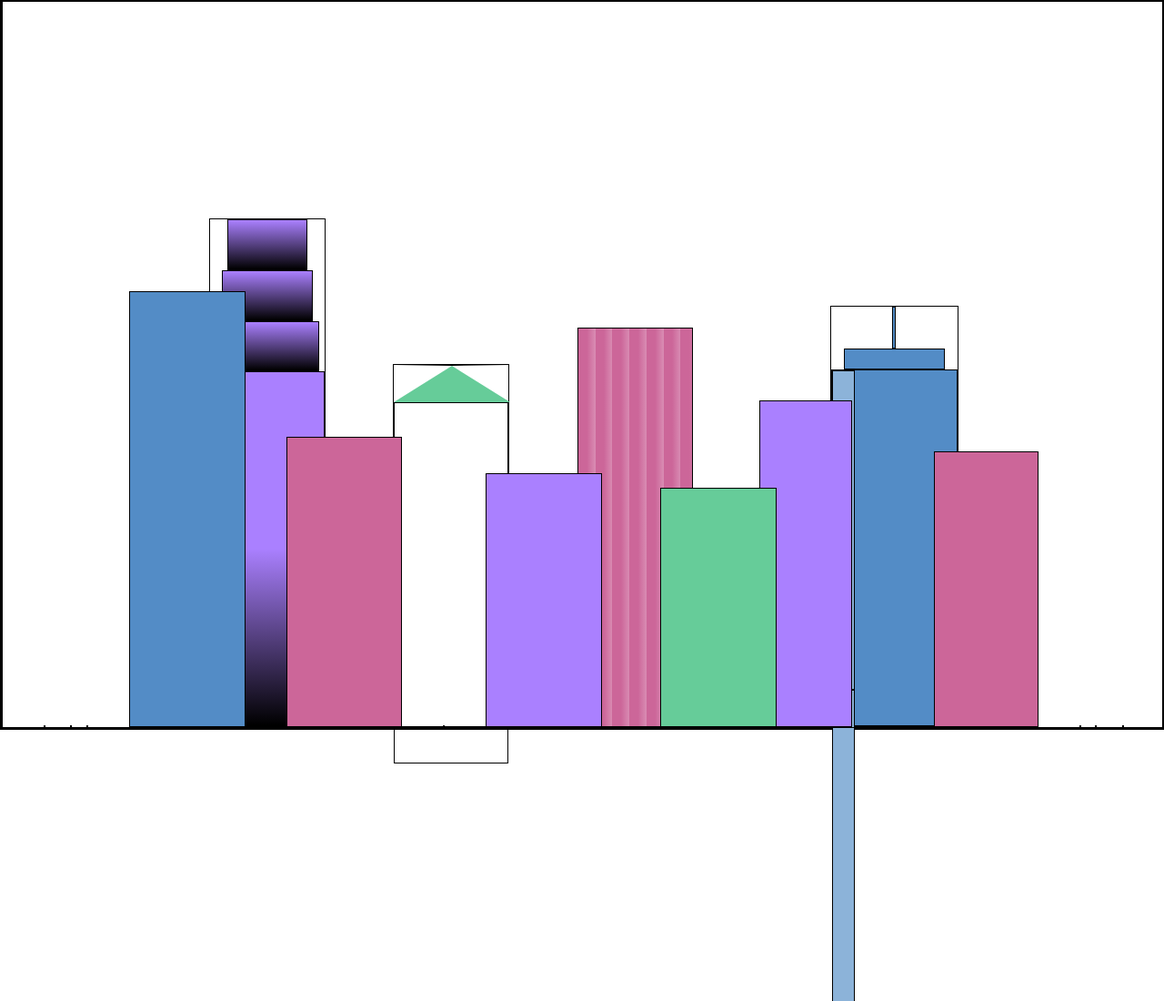
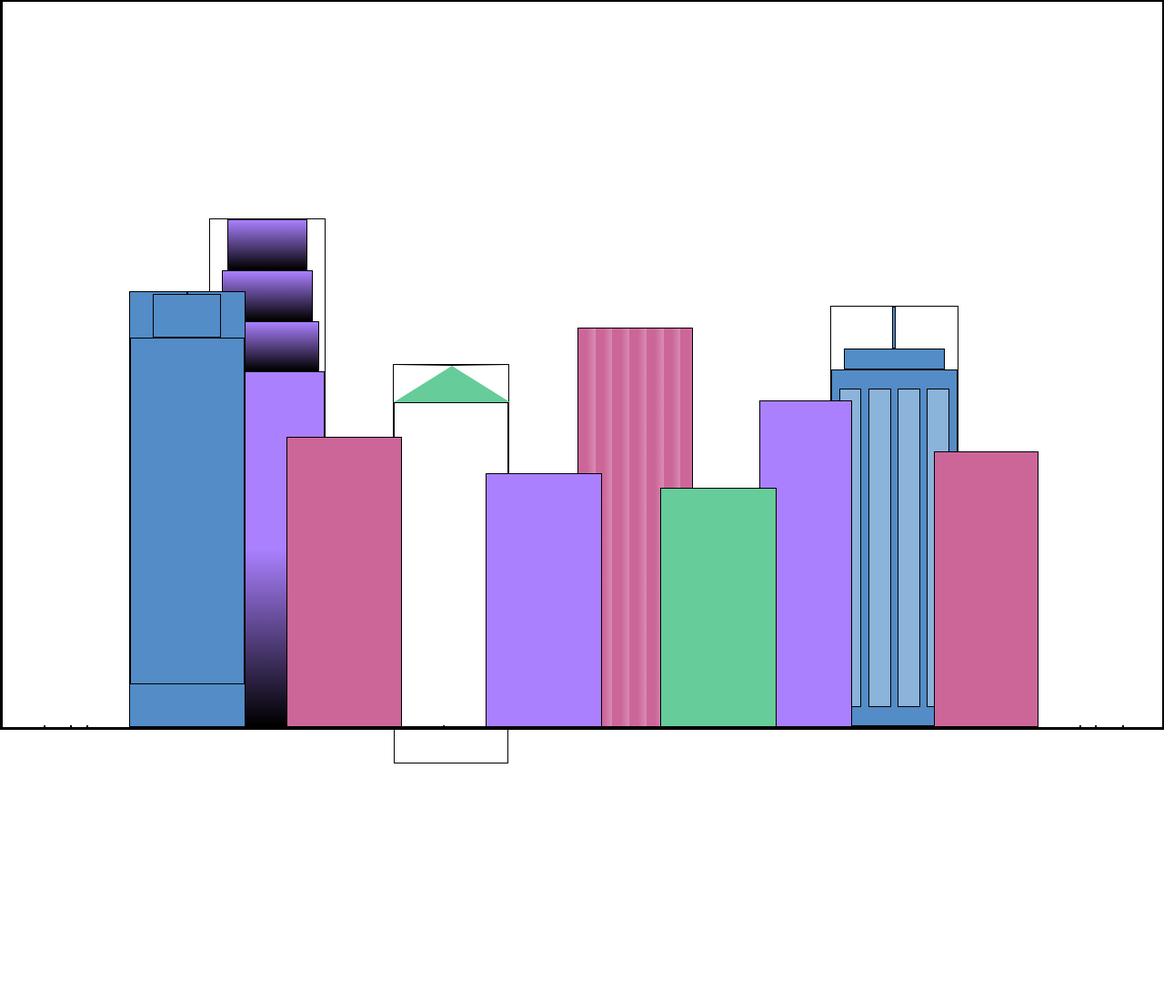
Before and after one commit to Sekoutouree/City-sky-line, a plain HTML site: page index.html in a window 1280 px wide. Shown: the top 1100 px of the page at 91% size. After the commit the page ends 839 px from the top, so only its background shows below. Drawn offline with Linux system fonts and the light colour scheme.

Commit message:
Added additional divs and styles to fb class

```diff
--- a/index.html
+++ b/index.html
@@ -26,7 +26,7 @@
         <div class="bb4 building-wrap">
             <div class="bb4a"></div>
             <div class="bb4b"></div>
-            <div class="bb4c">
+            <div class="bb4c window-wrap">
                 <div class="bb4-window"></div>
                 <div class="bb4-window"></div>
                 <div class="bb4-window"></div>
@@ -39,7 +39,11 @@
     <div class="foreground-buildings">
         <div></div>
         <div></div>
-        <div class="fb1"></div>
+        <div class="fb1 building-wrap">
+            <div class="fb1a"></div>
+            <div class="fb1b"></div>
+            <div class="fb1c"></div>
+        </div>
         <div class="fb2"></div>
         <div></div>
         <div class="fb3"></div>
--- a/styles.css
+++ b/styles.css
@@ -45,8 +45,13 @@ body {
     display: flex;
     flex-direction: column;
     align-items: center;
+}
 
- }
+.window-wrap {
+    display: flex;
+    align-items: center;
+    justify-content: space-evenly;
+}
 
 .bb1 {
     width: 10%;
@@ -177,6 +182,21 @@ body {
     background-color: var(--building-color4);
 }
 
+/* .fb1a {
+    width: %;
+    height: %;
+} */
+
+.fb1b {
+    width: 60%;
+    height: 10%;
+}
+
+.fb1c {
+    width: 100%;
+    height: 80%;
+}
+
 .fb2 {
     width: 10% ;
     height: 40%;
```
